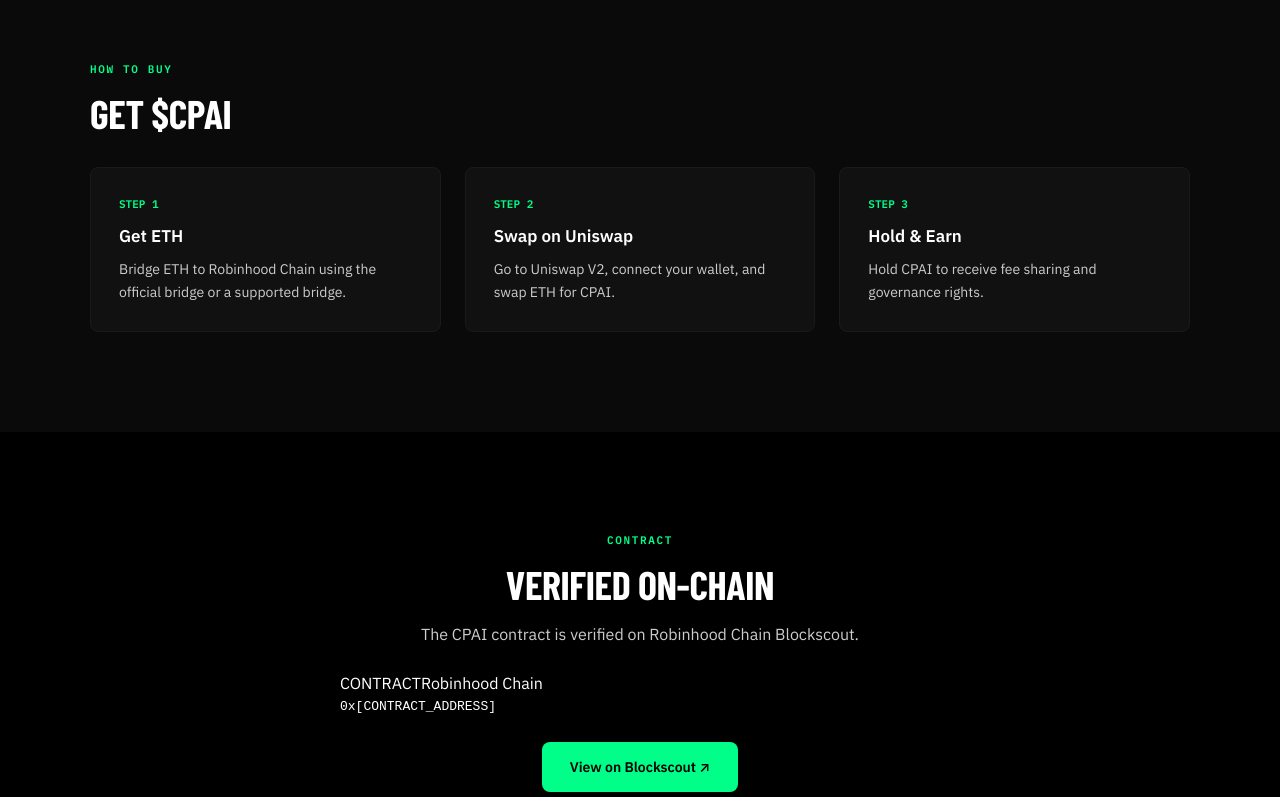
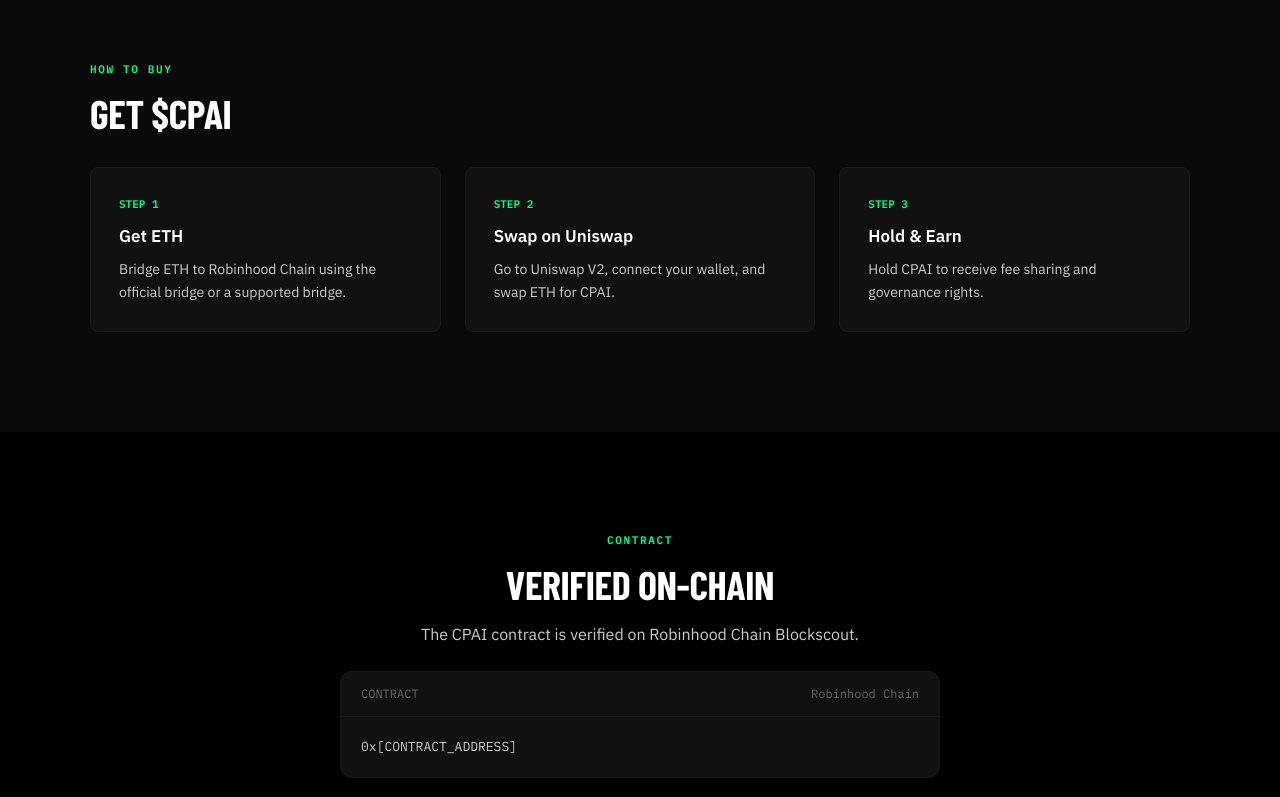
Before and after one commit to bagiyono11/copilot-ai, a Next.js app: page /token in a window 1280 px wide. Shown: the part 2000-2797 px from the top of the page. Built offline with nearby package versions, Linux system fonts and the light colour scheme.

Commit message:
fix: audit complete - CSS, tax removed, footer links, hamburger menu, OG metadata, Robinhood Chain

```diff
--- a/src/app/globals.css
+++ b/src/app/globals.css
@@ -1202,3 +1202,150 @@
   .docs-sidebar { display: none; }
   .docs-search { display: none; }
 }
+
+/* ===== SECTION LIGHT ===== */
+.section-light {
+  background: var(--bg-light, #111);
+  color: var(--fg-primary);
+  padding: 100px 32px;
+}
+
+/* ===== CODE BLOCK ===== */
+.code-block {
+  background: var(--bg-card);
+  border: 1px solid var(--border);
+  border-radius: var(--radius-lg);
+  overflow: hidden;
+}
+
+.code-header {
+  display: flex;
+  justify-content: space-between;
+  align-items: center;
+  padding: 12px 20px;
+  border-bottom: 1px solid var(--border);
+  font-size: 12px;
+  font-family: var(--font-mono);
+  color: var(--muted);
+}
+
+.code-content {
+  padding: 20px;
+  overflow-x: auto;
+}
+
+.code-content pre {
+  margin: 0;
+  font-family: var(--font-mono);
+  font-size: 13px;
+  line-height: 1.6;
+  color: var(--fg-secondary);
+}
+
+.code-content code {
+  font-family: inherit;
+}
+
+/* ===== FAQ ===== */
+.faq-list {
+  display: flex;
+  flex-direction: column;
+  gap: 0;
+}
+
+.faq-item {
+  border-bottom: 1px solid var(--border);
+}
+
+.faq-question {
+  padding: 16px 0;
+  font-size: 15px;
+  font-weight: 600;
+  color: var(--fg-primary);
+  cursor: pointer;
+  display: flex;
+  justify-content: space-between;
+  align-items: center;
+}
+
+.faq-question::after {
+  content: '+';
+  font-size: 18px;
+  color: var(--muted);
+  font-weight: 400;
+}
+
+.faq-answer {
+  padding: 0 0 16px;
+  font-size: 14px;
+  color: var(--fg-secondary);
+  line-height: 1.6;
+}
+
+/* ===== HAMBURGER MENU ===== */
+.hamburger {
+  display: none;
+  flex-direction: column;
+  gap: 5px;
+  cursor: pointer;
+  padding: 8px;
+  background: none;
+  border: none;
+}
+
+.hamburger span {
+  display: block;
+  width: 20px;
+  height: 2px;
+  background: var(--fg-primary);
+  transition: all 0.3s;
+}
+
+.mobile-nav {
+  display: none;
+  position: fixed;
+  top: 52px;
+  left: 0;
+  right: 0;
+  background: var(--bg-primary);
+  border-bottom: 1px solid var(--border);
+  padding: 16px 32px;
+  z-index: 99;
+}
+
+.mobile-nav.open {
+  display: flex;
+  flex-direction: column;
+  gap: 12px;
+}
+
+.mobile-nav a {
+  color: var(--fg-secondary);
+  text-decoration: none;
+  font-size: 14px;
+  padding: 8px 0;
+  transition: color 0.2s;
+}
+
+.mobile-nav a:hover {
+  color: var(--accent);
+}
+
+@media (max-width: 768px) {
+  .hamburger {
+    display: flex;
+  }
+
+  .site-nav {
+    display: none !important;
+  }
+}
+
+/* ===== MOBILE TOGGLE ===== */
+.mobile-toggle {
+  display: none;
+}
+
+.mobile-toggle:checked ~ .mobile-nav {
+  display: flex;
+}
--- a/src/app/layout.tsx
+++ b/src/app/layout.tsx
@@ -9,14 +9,14 @@
     description: 'The first AI trading copilot on Robinhood Chain.',
     url: 'https://copilotai.site',
     siteName: 'Copilot AI',
-    images: [{ url: 'https://copilotai.site/og.png', width: 1200, height: 630 }],
+    images: [{ url: 'https://copilotai.site/logo.jpg', width: 1024, height: 1024 }],
     type: 'website',
   },
   twitter: {
     card: 'summary_large_image',
     title: 'Copilot AI — Trade smarter with your AI copilot.',
     description: 'The first AI trading copilot on Robinhood Chain.',
-    images: ['https://copilotai.site/og.png'],
+    images: ['https://copilotai.site/logo.jpg'],
   },
   icons: { icon: '/favicon.svg' },
 }
--- a/src/app/token/page.tsx
+++ b/src/app/token/page.tsx
@@ -18,8 +18,19 @@
           <a className="header-social" href="https://x.com/CopilotAI_RH" target="_blank" rel="noreferrer">
             𝕏
           </a>
+          <label className="hamburger" htmlFor="mobile-toggle">
+            <span></span>
+            <span></span>
+            <span></span>
+          </label>
+          <input type="checkbox" id="mobile-toggle" className="mobile-toggle" />
         </div>
       </header>
+      <nav className="mobile-nav">
+        <a href="/product">Product</a>
+        <a href="/token">Token</a>
+        <a href="/docs">Docs</a>
+      </nav>
 
       <main>
         {/* Hero */}
@@ -50,7 +61,7 @@
               </div>
               <div className="token-card">
                 <span>Chain</span>
-                <strong>Robinhood</strong>
+                <strong>Robinhood Chain</strong>
               </div>
               <div className="token-card">
                 <span>DEX</span>
@@ -75,16 +86,7 @@
                 <h3>Total Supply</h3>
                 <p>100,000,000,000,000 CPAI tokens minted at launch.</p>
               </div>
-              <div className="ai-card">
-                <div className="ai-card-num">0%</div>
-                <h3>Buy Tax</h3>
-                <p>No tax on buys. Trade freely without hidden fees.</p>
-              </div>
-              <div className="ai-card">
-                <div className="ai-card-num">0%</div>
-                <h3>Sell Tax</h3>
-                <p>No tax on sells. Exit positions without penalties.</p>
-              </div>
+
             </div>
           </div>
         </section>
```
Also changed, not shown: src/app/docs/page.tsx (+11 -0 lines), src/app/page.tsx (+13 -2 lines), src/app/product/page.tsx (+12 -1 lines), 1 other file (tests, documents, lock files or other folders).
